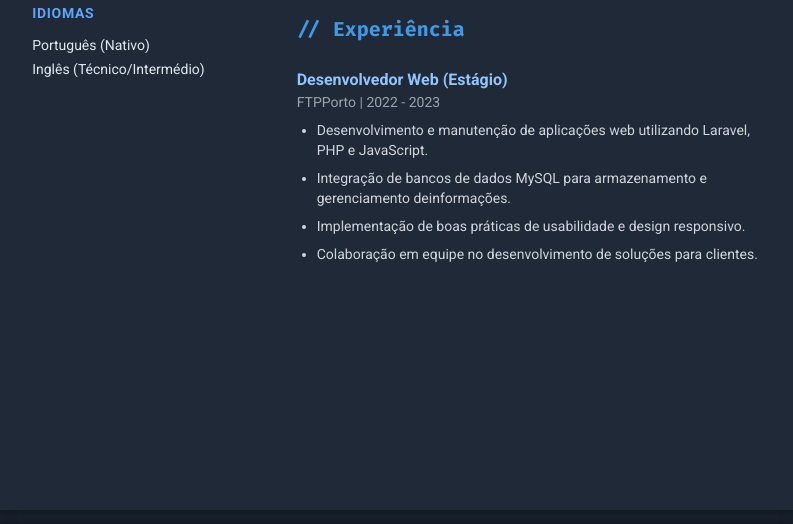
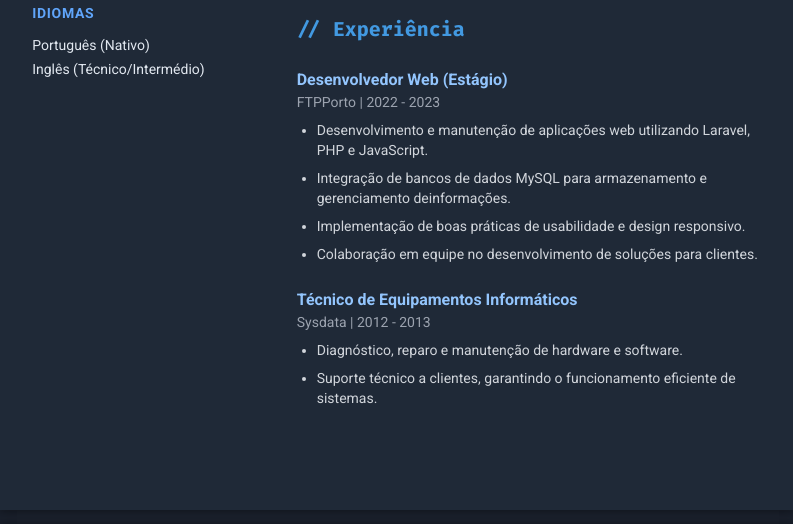
Before and after one commit to DeividVieiraa/CV_Deivid, a plain HTML site: page index.html in a window 1280 px wide. Shown: the part 661-1185 px from the top of the page, without its empty margins (243-1036 px from the left). Drawn offline with nearby package versions, Linux system fonts and the light colour scheme.

Commit message:
att index

```diff
--- a/index.html
+++ b/index.html
@@ -279,6 +279,21 @@
                   </li>
                 </ul>
               </div>
+              <br>
+                 <div id="experience-content" class="editable">
+                <h3 class="font-bold text-blue-300">
+                  Técnico de Equipamentos Informáticos
+                </h3>
+                <p class="text-sm text-gray-400 mb-2">Sysdata | 2012 - 2013</p>
+                <ul class="list-disc pl-5 text-sm text-gray-300 space-y-2">
+                  <li>
+                    Diagnóstico, reparo e manutenção de hardware e software.
+                  </li>
+                  <li>
+                   Suporte técnico a clientes, garantindo o funcionamento eficiente de sistemas.
+                  </li>
+                </ul>
+              </div>
             </section>
           </main>
         </div>
```
